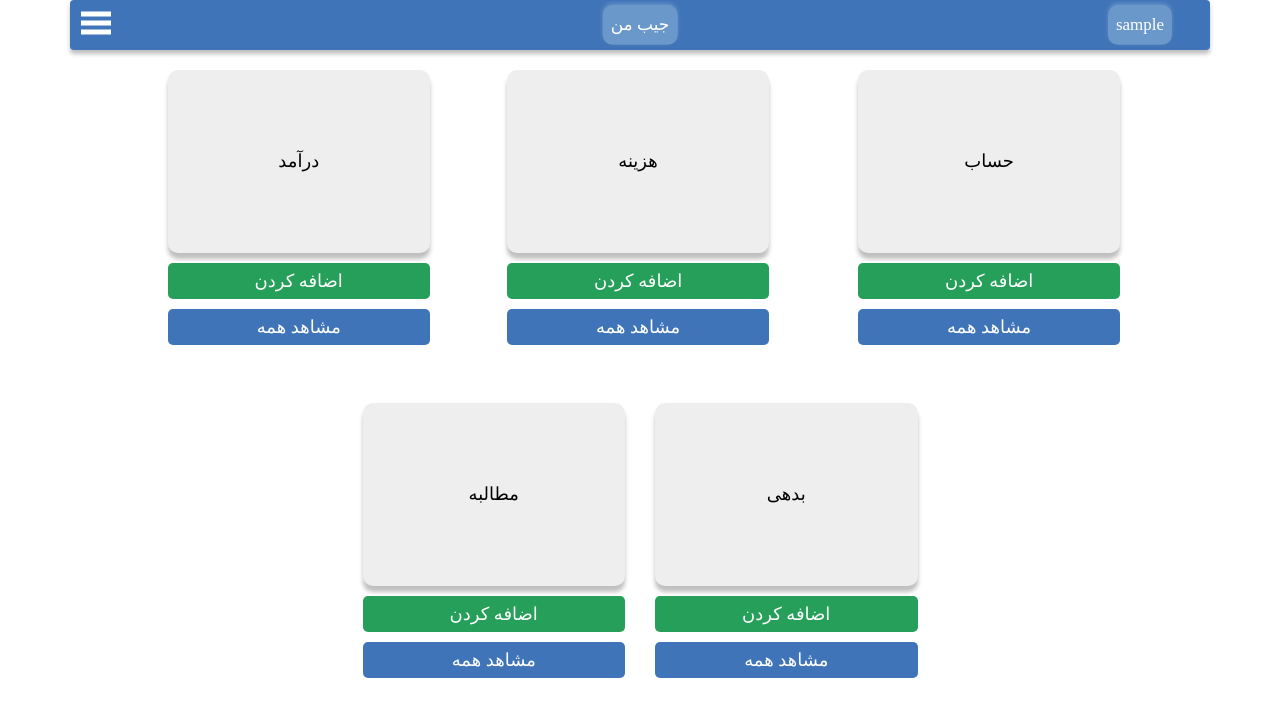
After one commit to inaseri/myPacket, a Django app: page /money/home/ in a window 1280 px wide. The commit adds this page. Shown: the top 717 px of the page. Run offline with Django 3.2, Linux system fonts and the light colour scheme; a user stored in the database is signed in; tables that the repository leaves empty hold one stand-in row (values such as "Sample post"); some libraries are stand-ins or nearby versions; some web fonts are replaced.

Commit message:
ساخت صفحه خانه اضافه کردن یو ار ال صفحه خانه به کل برنامه تغییر ری دایرکت به صفحه خانه تغییر رنگ و تم برنامه

```diff
--- a/money/static/money/style.css
+++ b/money/static/money/style.css
@@ -1,14 +1,26 @@
     .buttonShape {
         width: 100%;
-        background: rgb(141, 110, 99);
+        background: #4074B8;
         border-radius: 5px;
         text-align: center;
-        font-size: 22px;
+        font-size: 18px;
         font-family: b-nazanin;
         color: white;
     }
+
+    .buttonShapeGreen {
+        width: 100%;
+        background: #259F59;
+        border-radius: 5px;
+        text-align: center;
+        font-size: 18px;
+        font-family: b-nazanin;
+        color: white;
+    }
+
     .navbar {
-        background: rgb(43, 15, 7);
+        background: #4074B8;
+        box-shadow: 0px 4px 4px rgba(0, 0, 0, 0.25);
         color: white;
         overflow: hidden;
     }
@@ -27,7 +39,7 @@
         left: 0px;
         overflow-x: hidden;
         padding-top: 60px;
-        background-color: rgb(43, 15, 7);
+        background: #4074B8;
         transition: 0.5s;
     }
 
@@ -70,12 +82,29 @@
         padding: 8px;
     }
 
+    .boxShape {
+        width: 100%;
+        background: #EEEEEE;
+        box-shadow: 0px 6px 4px rgba(0, 0, 0, 0.25);
+        border-radius: 10px;
+        text-align: center;
+        font-size: 18px;
+        font-family: b-nazanin;
+        color: black;
+        padding: 30%;
+    }
+
     a.buttonShape {
         padding: 0 8px;
         line-height: 36px;
         display: table;
     }
 
+    a.buttonShapeGreen {
+        padding: 0 8px;
+        line-height: 36px;
+        display: table;
+    }
     @media only screen and (max-width: 998px) {
         .hideAll {
             display: none;
--- /dev/null
+++ b/money/templates/money/home.html
@@ -0,0 +1,141 @@
+<!DOCTYPE html>
+{% load static %}
+{% load pwa %}
+<html lang="fa">
+
+    <head>
+
+        <meta charset="utf-8">
+        <meta name="viewport" content="width=device-width, initial-scale=1">
+        <link rel="stylesheet" href="https://maxcdn.bootstrapcdn.com/bootstrap/3.4.0/css/bootstrap.min.css">
+        <script src="https://ajax.googleapis.com/ajax/libs/jquery/3.4.1/jquery.min.js"></script>
+        <script src="https://maxcdn.bootstrapcdn.com/bootstrap/3.4.0/js/bootstrap.min.js"></script>
+
+        <link href="{% static 'money/daterangepicker.css' %}" rel="stylesheet" type="text/css" media="all" />
+        <link href="{% static 'money/datepicker-theme.css' %}" rel="stylesheet" type="text/css" media="all"  />
+        <link rel="stylesheet" href="{% static 'money/style.css' %}">
+
+        <title>افزودن مبادله</title>
+        <script>
+            function openlSlideMenu() {
+                document.getElementById('side-menu').style.width = '250px';
+            }
+            function closeSlideMenu() {
+                document.getElementById('side-menu').style.width = '0px';
+            }
+        </script>
+        {% progressive_web_app_meta %}
+
+    </head>
+
+    <body>
+        <div class="container">
+        {% load humanize %}
+            <div class="row">
+                <div class="col-md-12">
+                <nav class="navbar">
+                    <p class="vertical-center style-logo-header">جیب من</p>
+                    <p class="vertical-center style-logo-header" style="margin-left: 500px;">{{ user }}</p>
+                    <span class="open-slide">
+                      <a href="#" onclick="openlSlideMenu()">
+                          <svg style="width: 30px; height: 30px; margin-top: 8px; margin-left: 10px;">
+                              <path d="M0,5 30,5" stroke="#FFFFFF" stroke-width="5"/>
+                              <path d="M0,14 30,14" stroke="#FFFFFF" stroke-width="5"/>
+                              <path d="M0,23 30,23" stroke="#FFFFFF" stroke-width="5"/>
+                          </svg>
+                      </a>
+                    </span>
+                    <div id="side-menu" class="side-nav">
+                      <a href="#" class="btn-close" onclick="closeSlideMenu()">&times;</a>
+                      <a href="{% url 'home' %}" >خانه</a>
+                      <a href="{% url 'addTransactions' %}" >اضافه کردن تراکنش</a>
+                      <a href="{% url 'addBank' %}" >اضافه کردن حساب</a>
+                      <a href="{% url 'index' %}" >تمامی حساب ها</a>
+                      <a href="{% url 'banks' %}" >تمامی تراکنش ها</a>
+                      <a href="{% url 'addTransactions' %}" >مشخصات من</a>
+                      <a href="{% url 'logout' %}" >خروج</a>
+                    </div>
+                </nav>
+            </div>
+            </div>
+            <div id="mainRowPhones">
+
+                <div class="row">
+                    <div class="col-xs-4">
+                        <p class="boxShape">درآمد</p>
+                        <a class="buttonShapeGreen">اضافه کردن</a>
+                        <a class="buttonShape" style="margin-top: 10px;">مشاهد همه</a>
+                    </div>
+                    <div class="col-xs-4">
+                        <p class="boxShape">هزینه</p>
+                        <a class="buttonShapeGreen">اضافه کردن</a>
+                        <a class="buttonShape" style="margin-top: 10px;">مشاهد همه</a>
+                    </div>
+                    <div class="col-xs-4">
+                        <p class="boxShape">حساب</p>
+                        <a class="buttonShapeGreen">اضافه کردن</a>
+                        <a class="buttonShape" style="margin-top: 10px;">مشاهد همه</a>
+                    </div>
+                </div>
+
+                <div class="row" style="margin-top: 5%;">
+                    <div class="col-xs-2"></div>
+                    <div class="col-xs-4">
+                        <p class="boxShape">مطالبه</p>
+                        <a class="buttonShapeGreen">اضافه کردن</a>
+                        <a class="buttonShape" style="margin-top: 10px;">مشاهد همه</a>
+                    </div>
+                    <div class="col-xs-4">
+                        <p class="boxShape">بدهی</p>
+                        <a class="buttonShapeGreen">اضافه کردن</a>
+                        <a class="buttonShape" style="margin-top: 10px;">مشاهد همه</a>
+                    </div>
+                    <div class="col-xs-2"></div>
+                </div>
+
+            </div>
+            <div id="mainRowCamputer" >
+
+                <div class="row">
+                    <div class="col-md-1"></div>
+                    <div class="col-md-3" style="margin-right: 4%;">
+                        <p class="boxShape">درآمد</p>
+                        <a class="buttonShapeGreen">اضافه کردن</a>
+                        <a class="buttonShape" style="margin-top: 10px;">مشاهد همه</a>
+                    </div>
+                    <div class="col-md-3" style="margin-right: 5%;">
+                        <p class="boxShape">هزینه</p>
+                        <a class="buttonShapeGreen">اضافه کردن</a>
+                        <a class="buttonShape" style="margin-top: 10px;">مشاهد همه</a>
+                    </div>
+                    <div class="col-md-3">
+                        <p class="boxShape">حساب</p>
+                        <a class="buttonShapeGreen">اضافه کردن</a>
+                        <a class="buttonShape" style="margin-top: 10px;">مشاهد همه</a>
+                    </div>
+                    <div class="col-md-1"></div>
+                </div>
+{#                <div class="row" style="margin-top: 15px;"></div>#}
+                <div class="row" style="margin-top: 5%;">
+                    <div class="col-md-3"></div>
+                    <div class="col-md-3">
+                        <p class="boxShape">مطالبه</p>
+                        <a class="buttonShapeGreen">اضافه کردن</a>
+                        <a class="buttonShape" style="margin-top: 10px;">مشاهد همه</a>
+                    </div>
+                    <div class="col-md-3">
+                        <p class="boxShape">بدهی</p>
+                        <a class="buttonShapeGreen">اضافه کردن</a>
+                        <a class="buttonShape" style="margin-top: 10px;">مشاهد همه</a>
+                    </div>
+                    <div class="col-md-3"></div>
+                </div>
+
+            </div>
+            <script type="text/javascript">
+            document.getElementById("mainRowCamputer").classList.toggle("hideAll")
+            document.getElementById("mainRowPhones").classList.toggle("showAll")
+        </script>
+        </div>
+    </body>
+</html>
--- a/money/templates/money/login.html
+++ b/money/templates/money/login.html
@@ -32,7 +32,7 @@
         <div class="row" style="margin-top: 35px;">
           <div class="col-md-4"></div>
           <div class="col-md-4">
-            <button type="submit" class="buttonShape">ورود</button>
+            <button type="submit" class="buttonShapeGreen">ورود</button>
           </div>
           <div class="col-md-4"></div>
         </div>
--- a/money/templates/money/register.html
+++ b/money/templates/money/register.html
@@ -77,7 +77,7 @@
         <div class="row" style="margin-top: 35px;">
           <div class="col-md-3"></div>
           <div class="col-md-6">
-            <button type="submit" class="buttonShape">ثبت نام</button>
+            <button type="submit" class="buttonShapeGreen">ثبت نام</button>
           </div>
           <div class="col-md-3"></div>
         </div>
--- a/money/templates/money/transactions.html
+++ b/money/templates/money/transactions.html
@@ -46,7 +46,7 @@
                     </span>
                       <div id="side-menu" class="side-nav">
                           <a href="#" class="btn-close" onclick="closeSlideMenu()">&times;</a>
-                          <a href="{% url 'addTransactions' %}" >خانه</a>
+                          <a href="{% url 'home' %}" >خانه</a>
                           <a href="{% url 'addTransactions' %}" >اضافه کردن مبادله</a>
                           <a href="{% url 'addBank' %}" >اضافه کردن بانک</a>
                           <a href="{% url 'index' %}" >تمامی مبادلات</a>
--- a/money/urls.py
+++ b/money/urls.py
@@ -2,11 +2,12 @@ from django.urls import path,include
 from . import views
 
 urlpatterns = [
-    path('', views.index, name='index'),
+    path('', views.homePage, name='index'),
     path('accounts/login/', views.clogin, name='login'),
     path(r'accounts/logout/',views.clogout,name="logout"),
     path('addtransactions/', views.addTransaction, name='addTransactions'),
     path('addbank/', views.addBank, name='addBank'),
     path('banks/', views.banks, name='banks'),
-    path('register/', views.register, name='register')
+    path('register/', views.register, name='register'),
+    path('home/',views.homePage, name='home'),
 ]
--- a/money/views.py
+++ b/money/views.py
@@ -237,3 +237,7 @@ def register(request):
             context["success"] = 2
             return render(request, 'money/login.html')
     return render(request, 'money/register.html',context)
+
+@login_required(login_url=r'accounts/login')
+def homePage(requset):
+    return render(requset,'money/home.html')
```
Also changed, not shown: money/templates/money/AddPage.html (+7 -7 lines), money/templates/money/addBank.html (+12 -12 lines), money/templates/money/banks.html (+5 -5 lines).
